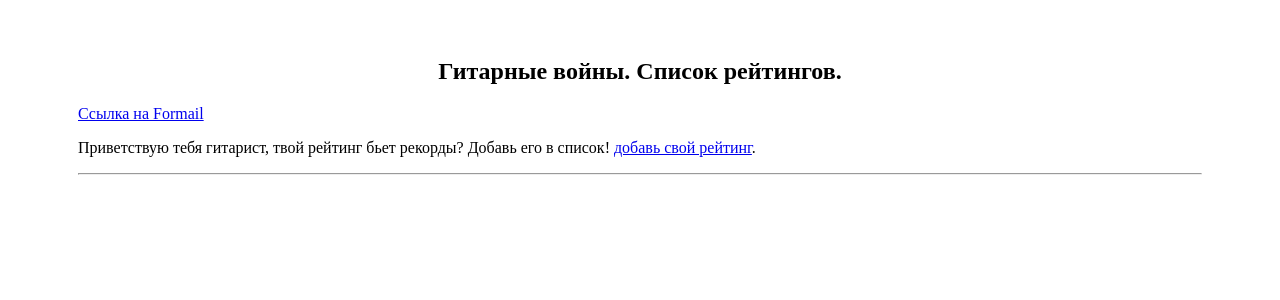
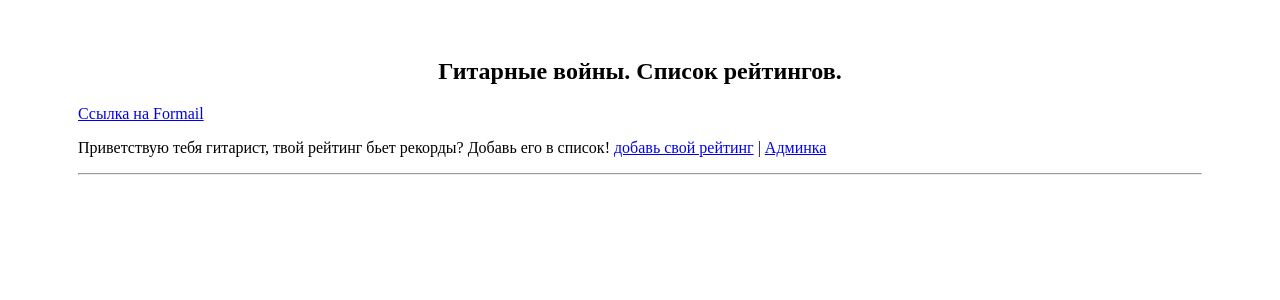
Before and after one commit to 1Landlord/bookphpmysql.loc, a PHP site: page / in a window 1280 px wide. Shown: the top 300 px of the page. Run offline with PHP 8.4, Linux system fonts and the light colour scheme; data that the repository does not hold is empty.

Commit message:
Мелкие правки

```diff
--- a/guitarwars/appvars.php
+++ b/guitarwars/appvars.php
@@ -1,6 +1,6 @@
 
 <?php
-    //Инициализация константы, содержащей имя каталога для загружаемых файлов изображений
+    //Инициализация констант, содержащей имя каталога для загружаемых файлов изображений
     define('GW_UPLOADPATH', 'images/');
     define('GW_MAXFILESIZE', 32768);  //32kb
 ?>
--- a/guitarwars/index.php
+++ b/guitarwars/index.php
@@ -13,7 +13,9 @@
     <h2>Гитарные войны. Список рейтингов.</h2>
     <a href="/formail/addemail.html">Ссылка на Formail</a>
     <p>Приветствую тебя гитарист, твой рейтинг бьет рекорды? Добавь его в список!
-        <a href="addscore.php">добавь свой рейтинг</a>.</p>
+        <a href="addscore.php">добавь свой рейтинг</a> |
+        <a href="admin.php">Админка</a>
+    </p>
     <hr />
 
     <?php
--- a/guitarwars/style.css
+++ b/guitarwars/style.css
@@ -38,6 +38,10 @@ h2 {
     justify-content: center;
 }
 
+table, td {
+    padding: 5px;
+}
+
 input {
     margin: 5px;
 }
```
